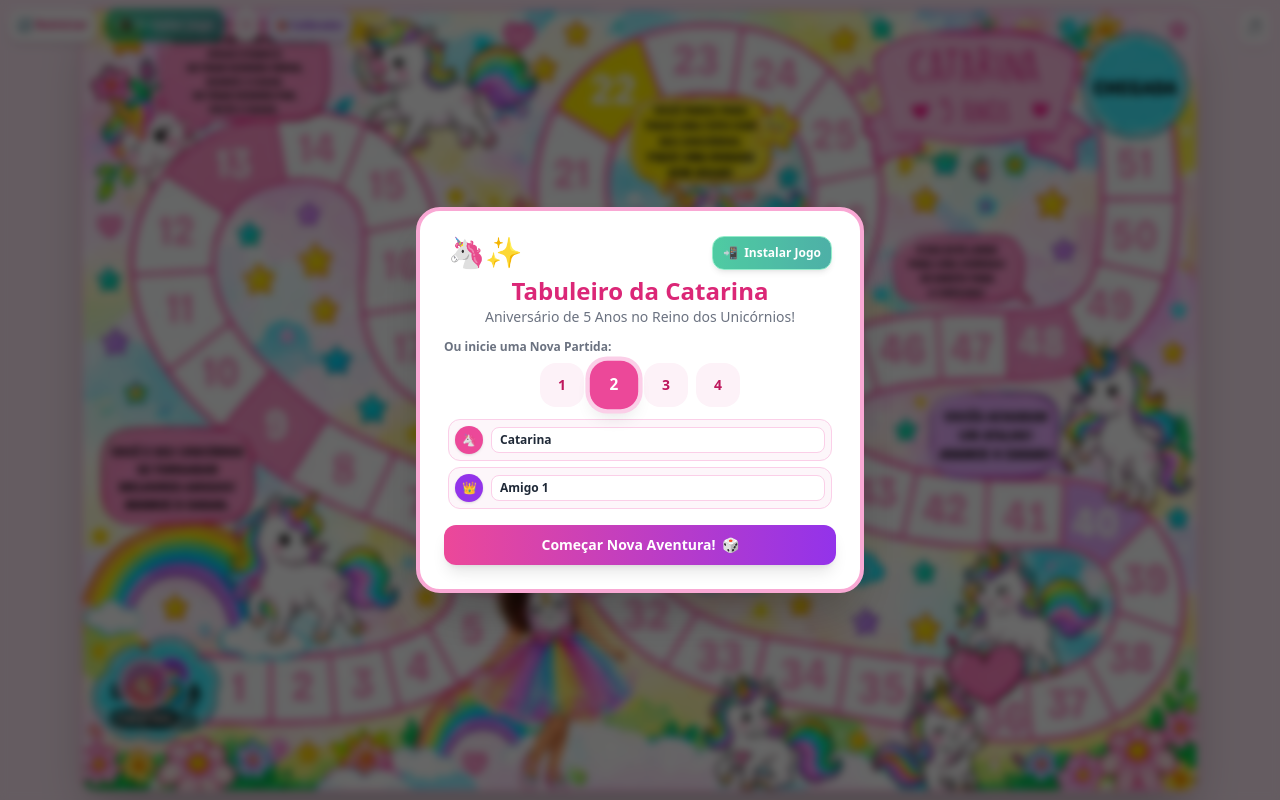
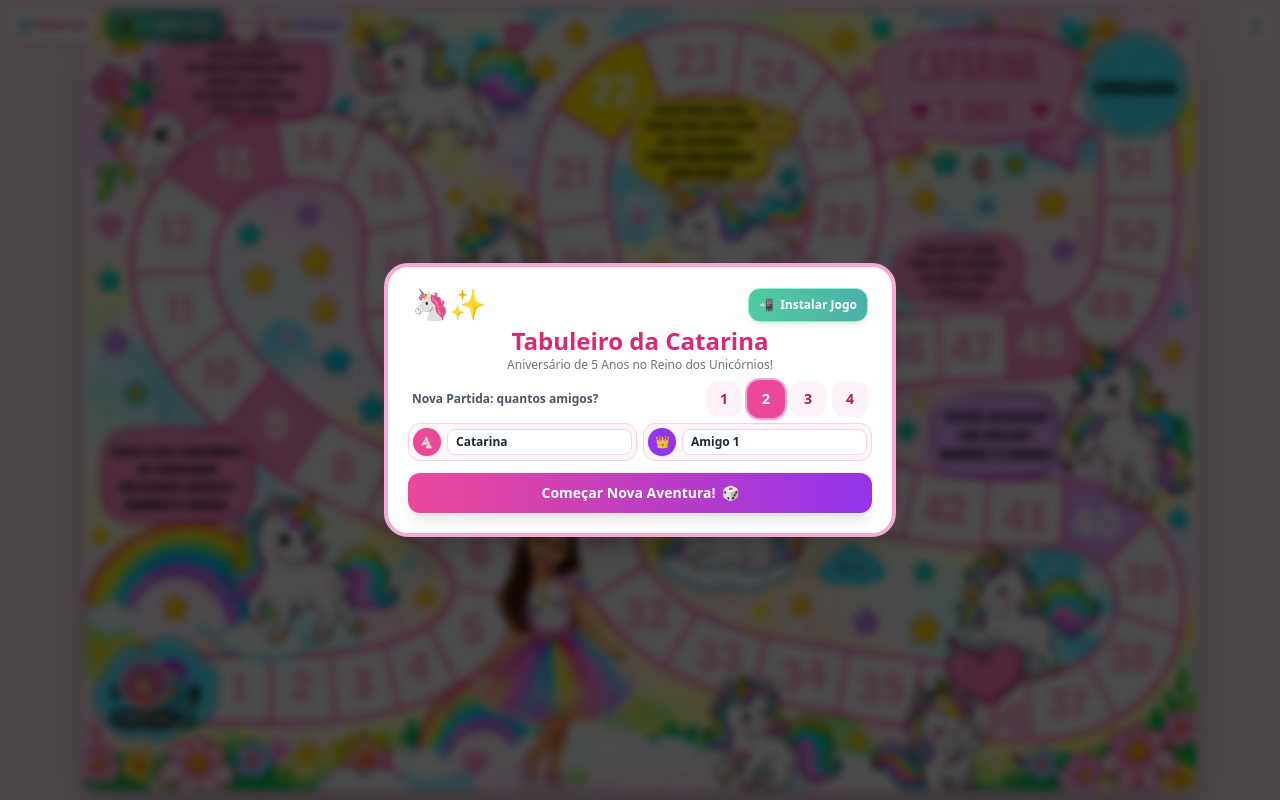
Before and after one commit to niltonfjunior2/tabuleiro-catarina, a React (Vite) app: page / in a window 1280 px wide. Built offline with nearby package versions, Linux system fonts and the light colour scheme.

Commit message:
fix(ui): layout compacto em 2 colunas e rolagem vertical com max-h-[92dvh] para modais em modo paisagem

```diff
--- a/src/components/PlayerSetupModal.tsx
+++ b/src/components/PlayerSetupModal.tsx
@@ -39,49 +39,50 @@ export const PlayerSetupModal: React.FC<PlayerSetupModalProps> = ({
   };
 
   return (
-    <div className="fixed inset-0 z-50 bg-black/60 backdrop-blur-sm flex items-center justify-center p-3 select-none">
-      <div className="bg-white rounded-3xl p-4 sm:p-6 max-w-md w-full shadow-2xl border-4 border-pink-300 flex flex-col text-center animate-scaleUp">
-        {/* Cabeçalho Festivo */}
-        <div className="flex items-center justify-between mb-1 px-1">
-          <div className="text-3xl animate-bounce">🦄✨</div>
+    <div className="fixed inset-0 z-50 bg-black/70 backdrop-blur-sm flex items-center justify-center p-2 sm:p-4 select-none overflow-y-auto">
+      <div className="bg-white rounded-3xl p-3 sm:p-5 max-w-lg w-full max-h-[92dvh] overflow-y-auto overscroll-contain shadow-2xl border-4 border-pink-300 flex flex-col text-center animate-scaleUp my-auto">
+        {/* Cabeçalho Festivo Compacto */}
+        <div className="flex items-center justify-between mb-0.5 px-1">
+          <div className="text-2xl sm:text-3xl animate-bounce">🦄✨</div>
           <InstallPWAButton />
         </div>
-        <h2 className="text-xl sm:text-2xl font-black text-pink-600">
+        <h2 className="text-lg sm:text-2xl font-black text-pink-600 leading-tight">
           Tabuleiro da Catarina
         </h2>
-        <p className="text-xs sm:text-sm text-gray-500 mb-3 font-medium">
+        <p className="text-[11px] sm:text-xs text-gray-500 mb-2 font-medium">
           Aniversário de 5 Anos no Reino dos Unicórnios!
         </p>
 
         {/* Botão de Continuar Partida Anterior (caso exista save no localStorage) */}
         {hasSavedGame && onResumeSavedGame && (
-          <div className="mb-4 p-3 bg-purple-50 rounded-2xl border-2 border-purple-200">
-            <span className="text-xs text-purple-700 font-bold block mb-1.5">
-              Existe uma partida em andamento salva!
+          <div className="mb-2 p-2 sm:p-2.5 bg-purple-50 rounded-2xl border-2 border-purple-200 flex items-center justify-between gap-2">
+            <span className="text-[11px] sm:text-xs text-purple-700 font-bold text-left leading-tight">
+              Existe uma partida salva!
             </span>
             <button
               onClick={onResumeSavedGame}
-              className="w-full py-2 bg-purple-600 hover:bg-purple-700 text-white font-black text-xs sm:text-sm rounded-xl shadow-md active:scale-95 transition-all flex items-center justify-center gap-1.5"
+              className="py-1.5 px-3 bg-purple-600 hover:bg-purple-700 text-white font-black text-xs rounded-xl shadow-md active:scale-95 transition-all flex items-center gap-1 shrink-0"
             >
-              <span>Continuar Jogo Salvo</span>
+              <span>Continuar</span>
               <span>▶️</span>
             </button>
           </div>
         )}
 
-        <p className="text-xs text-gray-500 mb-2 font-bold text-left">
-          Ou inicie uma Nova Partida:
-        </p>
+        <div className="flex items-center justify-between mb-1.5 px-1">
+          <span className="text-[11px] sm:text-xs text-gray-600 font-bold">
+            Nova Partida: quantos amigos?
+          </span>
 
           {/* Seletor de Quantidade de Jogadores */}
-        <div className="flex justify-center gap-2 mb-3">
+          <div className="flex gap-1.5">
             {[1, 2, 3, 4].map(num => (
               <button
                 key={num}
                 onClick={() => setPlayerCount(num)}
-              className={`w-10 h-10 sm:w-11 sm:h-11 rounded-2xl font-black text-xs sm:text-sm transition-all ${
+                className={`w-8 h-8 sm:w-9 sm:h-9 rounded-xl font-black text-xs sm:text-sm transition-all ${
                   playerCount === num
-                  ? 'bg-pink-500 text-white scale-110 shadow-lg ring-4 ring-pink-200'
+                    ? 'bg-pink-500 text-white scale-105 shadow-md ring-2 ring-pink-300'
                     : 'bg-pink-50 text-pink-700 hover:bg-pink-100'
                 }`}
               >
@@ -89,17 +90,18 @@ export const PlayerSetupModal: React.FC<PlayerSetupModalProps> = ({
               </button>
             ))}
           </div>
+        </div>
 
-        {/* Lista de Participantes Ativos */}
-        <div className="space-y-1.5 mb-4 text-left max-h-36 overflow-y-auto px-1">
+        {/* Lista de Participantes Ativos em Grade de 2 Colunas */}
+        <div className="grid grid-cols-1 sm:grid-cols-2 gap-1.5 mb-3 text-left">
           {players.slice(0, playerCount).map((p, idx) => {
             const opt = COLOR_OPTIONS.find(c => c.color === p.color) || COLOR_OPTIONS[0];
             return (
               <div
                 key={p.id}
-                className="flex items-center gap-2 p-1.5 rounded-xl bg-pink-50/70 border border-pink-200"
+                className="flex items-center gap-1.5 p-1 rounded-xl bg-pink-50/70 border border-pink-200"
               >
-                <div className={`w-7 h-7 rounded-full ${opt.bg} flex items-center justify-center text-xs text-white font-bold shadow`}>
+                <div className={`w-7 h-7 rounded-full ${opt.bg} flex items-center justify-center text-xs text-white font-bold shadow shrink-0`}>
                   {opt.icon}
                 </div>
                 <input
@@ -107,7 +109,7 @@ export const PlayerSetupModal: React.FC<PlayerSetupModalProps> = ({
                   value={p.name}
                   onChange={e => handleNameChange(idx, e.target.value)}
                   maxLength={12}
-                  className="flex-1 bg-white border border-pink-200 rounded-lg px-2 py-1 text-xs font-bold text-gray-800 focus:outline-none focus:ring-2 focus:ring-pink-400"
+                  className="w-full bg-white border border-pink-200 rounded-lg px-2 py-1 text-xs font-bold text-gray-800 focus:outline-none focus:ring-1 focus:ring-pink-400"
                   placeholder={`Jogador ${idx + 1}`}
                 />
               </div>
--- a/src/components/SpecialEventModal.tsx
+++ b/src/components/SpecialEventModal.tsx
@@ -24,8 +24,8 @@ export const SpecialEventModal: React.FC<SpecialEventModalProps> = ({
   const emoji = EVENT_EMOJIS[event.tileNumber] || '🦄✨';
 
   return (
-    <div className="fixed inset-0 z-50 bg-black/60 backdrop-blur-sm flex items-center justify-center p-4 select-none animate-fadeIn">
-      <div className="bg-white rounded-3xl p-5 sm:p-6 max-w-sm w-full text-center shadow-2xl border-4 border-pink-300 animate-bounceOnce flex flex-col items-center">
+    <div className="fixed inset-0 z-50 bg-black/60 backdrop-blur-sm flex items-center justify-center p-3 select-none overflow-y-auto animate-fadeIn">
+      <div className="bg-white rounded-3xl p-4 sm:p-5 max-w-sm w-full max-h-[92dvh] overflow-y-auto overscroll-contain my-auto text-center shadow-2xl border-4 border-pink-300 animate-bounceOnce flex flex-col items-center">
         {/* Ícone Gigante */}
         <div className="text-5xl sm:text-6xl mb-2 animate-bounce">
           {emoji}
--- a/src/components/VictoryModal.tsx
+++ b/src/components/VictoryModal.tsx
@@ -44,8 +44,8 @@ export const VictoryModal: React.FC<VictoryModalProps> = ({ winner, onRestart })
   }, []);
 
   return (
-    <div className="fixed inset-0 z-50 bg-black/70 backdrop-blur-md flex items-center justify-center p-4 select-none animate-fadeIn">
-      <div className="bg-white rounded-3xl p-6 sm:p-8 max-w-md w-full text-center shadow-2xl border-4 border-yellow-300 animate-scaleUp flex flex-col items-center">
+    <div className="fixed inset-0 z-50 bg-black/70 backdrop-blur-md flex items-center justify-center p-3 select-none overflow-y-auto animate-fadeIn">
+      <div className="bg-white rounded-3xl p-4 sm:p-6 max-w-md w-full max-h-[92dvh] overflow-y-auto overscroll-contain my-auto text-center shadow-2xl border-4 border-yellow-300 animate-scaleUp flex flex-col items-center">
         {/* Coroa e Troféu */}
         <div className="text-6xl mb-2 animate-bounce">
           👑🦄🎉
```
Lines whose indentation alone changed are shown as unchanged.
